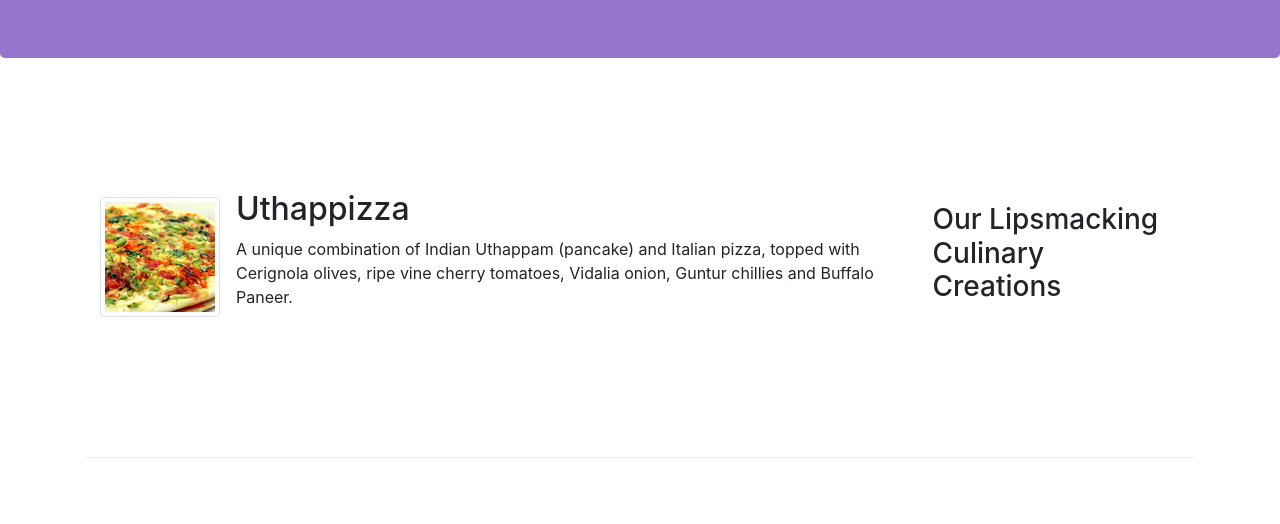
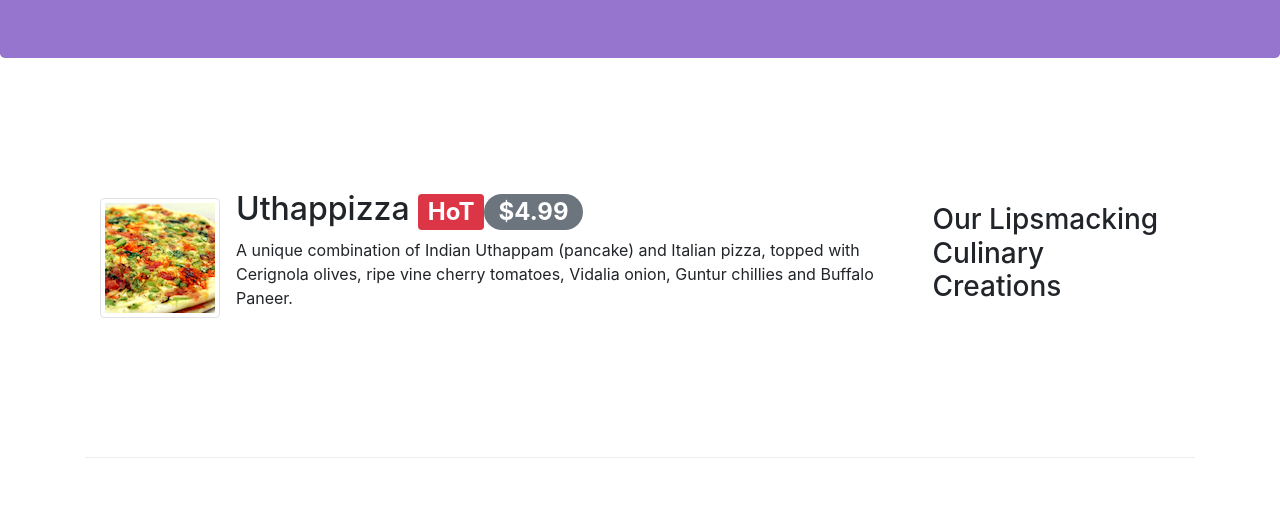
Before and after one commit to Mohanavel2000/bootstrap4, a website: page index.html in a window 1280 px wide. Shown: the part 276-800 px from the top of the page. Drawn offline with nearby package versions, Linux system fonts and the light colour scheme.

Commit message:
alerting users

```diff
--- a/index.html
+++ b/index.html
@@ -56,7 +56,8 @@
                     <img class="d-flex mr-3 img-thumbnail align-self-center" src="img/uthappizza.png"
                         alt="uthapizza">
                     <div class="media-body">
-                        <h2 class="mt-0">Uthappizza</h2>
+                        <h2 class="mt-0">Uthappizza
+                            <span class="badge badge-danger ">HoT</span><span class="badge badge-pill badge-secondary">$4.99</span></h2>
                     <p>A unique combination of Indian Uthappam (pancake) and Italian pizza, topped with Cerignola olives, ripe vine cherry tomatoes, Vidalia onion, Guntur chillies and Buffalo Paneer.</p>
                     </div>
                 </div>
```
